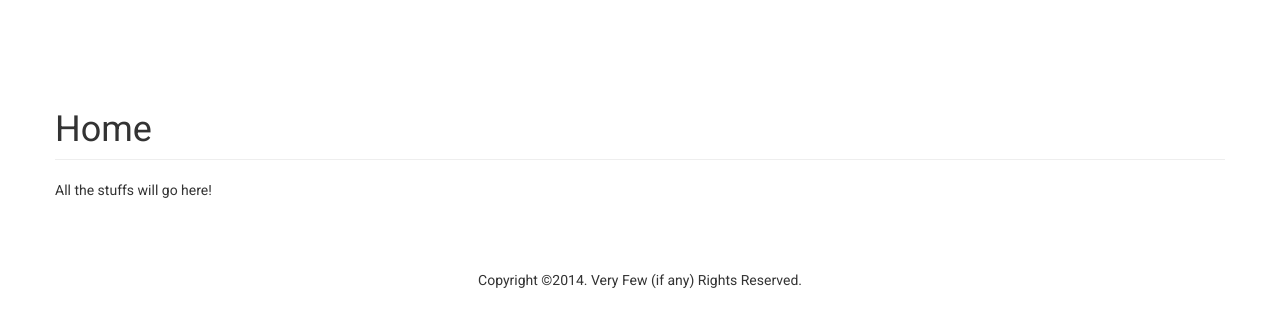
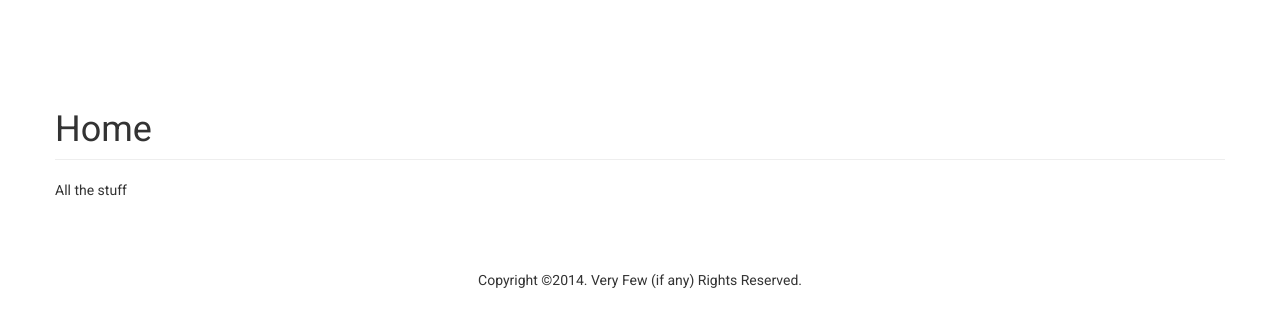
Before and after one commit to dhhagan/chem-data, a Flask app: template app/templates/index.html in a window 1280 px wide. Shown: the top 327 px of the page. Run offline with Flask 2, Linux system fonts and the light colour scheme; the template is opened without the code that fills it, so the values that code supplies are empty; parts of the project's set-up code (start-up, migrations or seed data) failed here and were passed over; some libraries are stand-ins or nearby versions.

Commit message:
for real this time

```diff
--- a/app/templates/index.html
+++ b/app/templates/index.html
@@ -3,7 +3,7 @@
 
 <div class='row'>
     <h1 class='page-header'>Home</h1>
-    <p>All the stuffs will go here!</p>
+    <p>All the stuff</p>
 </div>
 
 {% endblock %}
```
